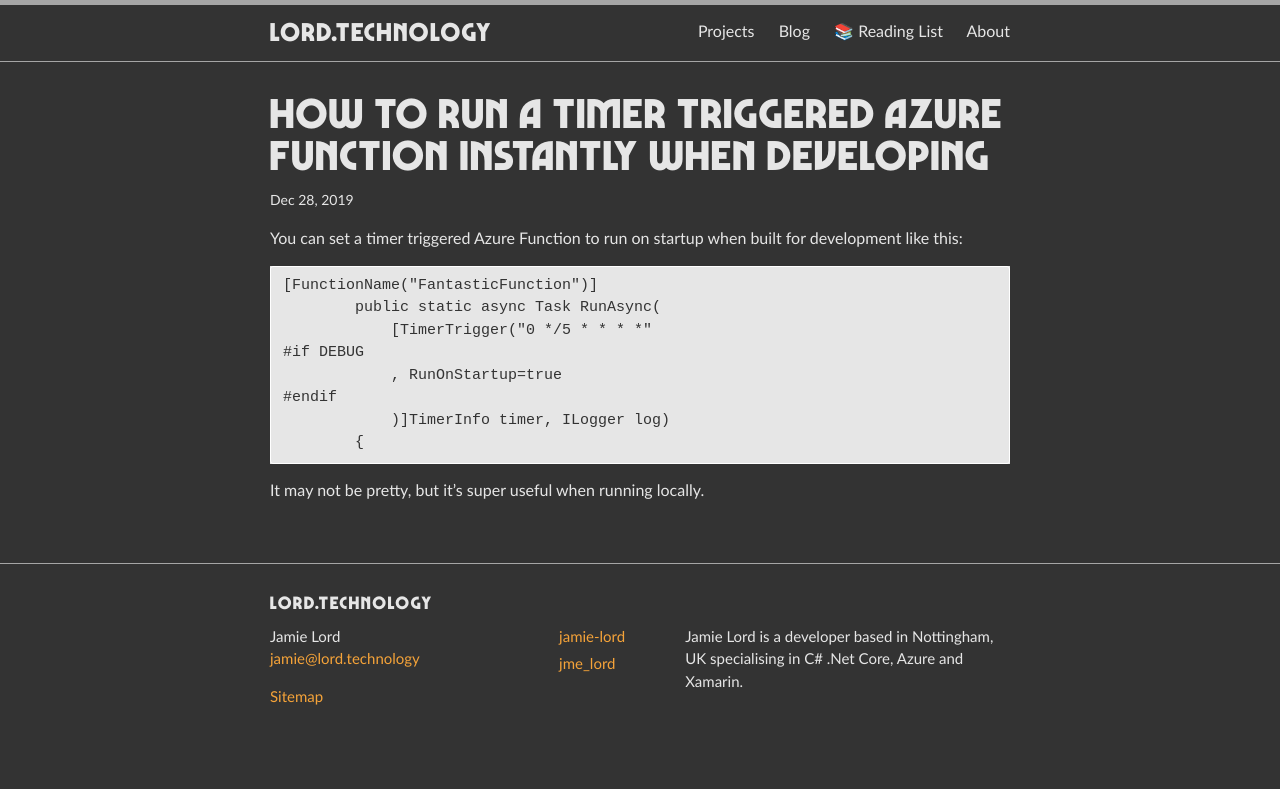
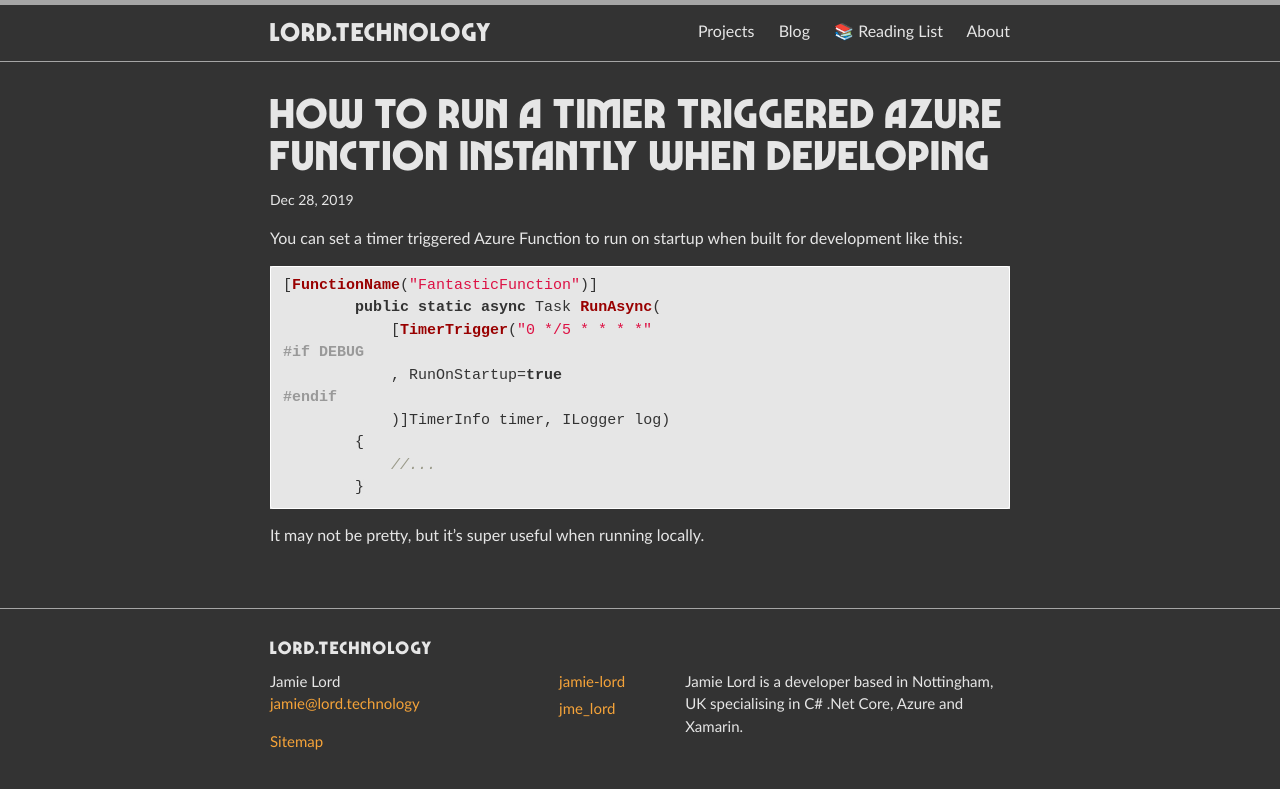
Before and after one commit to jamie-lord/Lord.technology, a Jekyll site: the page built from _posts/2019-12-28-how-to-run-a-timer-triggered-azure-function-on-startup.md, in a window 1280 px wide. Shown: the top 789 px of the page. Built offline with Jekyll 4.4.1, drawn with Linux system fonts in a browser that asks for light colours.

Commit message:
Use C# syntax highlighting

````diff
--- a/_posts/2019-12-28-how-to-run-a-timer-triggered-azure-function-on-startup.md
+++ b/_posts/2019-12-28-how-to-run-a-timer-triggered-azure-function-on-startup.md
@@ -5,7 +5,7 @@ date:   2019-12-28 16:00:00 +0000
 ---
 You can set a timer triggered Azure Function to run on startup when built for development like this:
 
-```
+{% highlight csharp %}
 [FunctionName("FantasticFunction")]
         public static async Task RunAsync(
             [TimerTrigger("0 */5 * * * *"
@@ -14,6 +14,8 @@ You can set a timer triggered Azure Function to run on startup when built for de
 #endif
             )]TimerInfo timer, ILogger log)
         {
-```
+            //...
+        }
+{% endhighlight %}
 
 It may not be pretty, but it's super useful when running locally.
````
